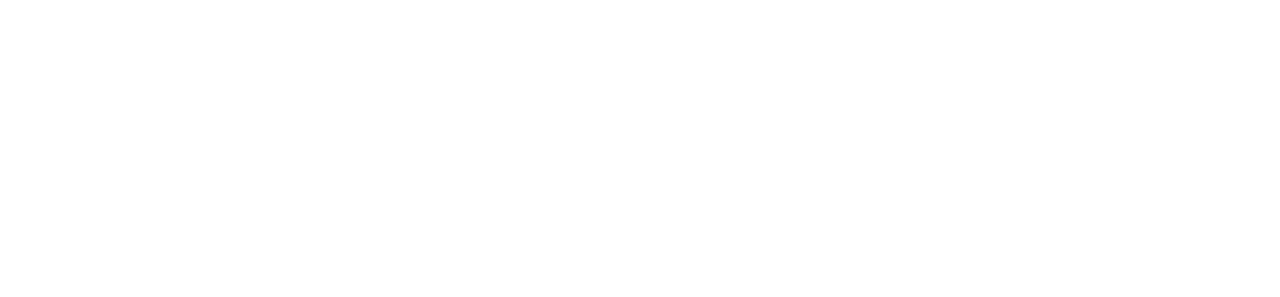
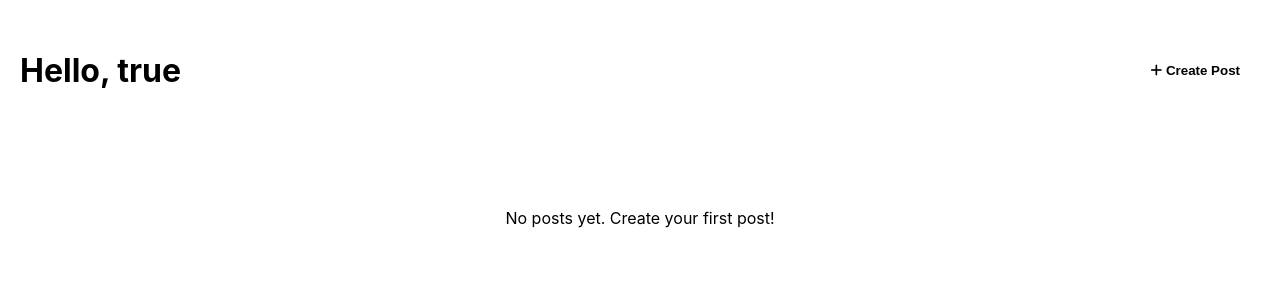
Before and after one commit to himanshusingh2112/campussecrets-app, a website: page studentszone.html in a window 1280 px wide. Drawn offline with Linux system fonts and the light colour scheme; sample sign-in values are in the browser's storage.

Commit message:
update stdzone

```diff
--- a/studentszone.html
+++ b/studentszone.html
@@ -123,7 +123,7 @@ document.addEventListener('DOMContentLoaded', () => {
 function initializeApp(username) {
     // वेलकम मैसेज दिखाओ
     welcomeMessage.textContent = `Hello, ${username}`;
-
+appScreen.style.display = 'block';
     // लोड करें पहले से मौजूद पोस्ट्स
     loadPostsFromStorage();
 
```
